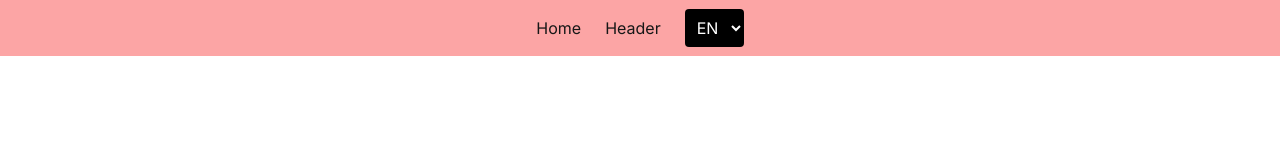
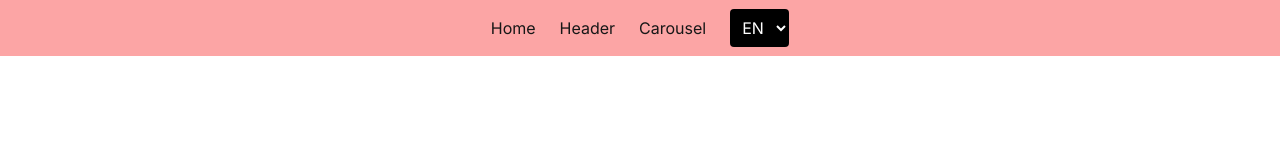
Before and after one commit to sazmhzn/nextjs-learning, a Next.js app: page /pokemon in a window 1280 px wide. Shown: the top 160 px of the page. Built offline with nearby package versions, Linux system fonts and the light colour scheme.

Commit message:
refactor(carousel): added carousel files

```diff
--- /dev/null
+++ b/app/[locale]/carousel/page.tsx
@@ -0,0 +1,3 @@
+export const page = () => {
+  return <div>page</div>;
+};
--- a/app/[locale]/page.tsx
+++ b/app/[locale]/page.tsx
@@ -3,8 +3,6 @@ import Link from "next/link";
 import { useTranslations } from "next-intl";
 
 export default function Home() {
-  // const lang = (await params).locale;
-  // const dict = await getDictionary(lang);
   const t = useTranslations("Index");
 
   return (
--- a/components/Header.tsx
+++ b/components/Header.tsx
@@ -8,6 +8,7 @@ const Header = () => {
   return (
     <header className="bg-red-300 h-14 row-start-3 flex gap-6 flex-wrap items-center justify-center">
       <Link href={"/"}>{t("home")}</Link> {t("header")}
+      <Link href="/carousel"> Carousel </Link>
       <LangSwitcher />
     </header>
   );
--- a/package.json
+++ b/package.json
@@ -21,6 +21,7 @@
     "@types/react": "^19",
     "@types/react-dom": "^19",
     "cz-conventional-changelog": "^3.3.0",
+    "embla-carousel-react": "^8.5.2",
     "eslint": "^9",
     "eslint-config-next": "15.1.6",
     "postcss": "^8",
```
Also changed, not shown: 1 other file (tests, documents, lock files or other folders).
